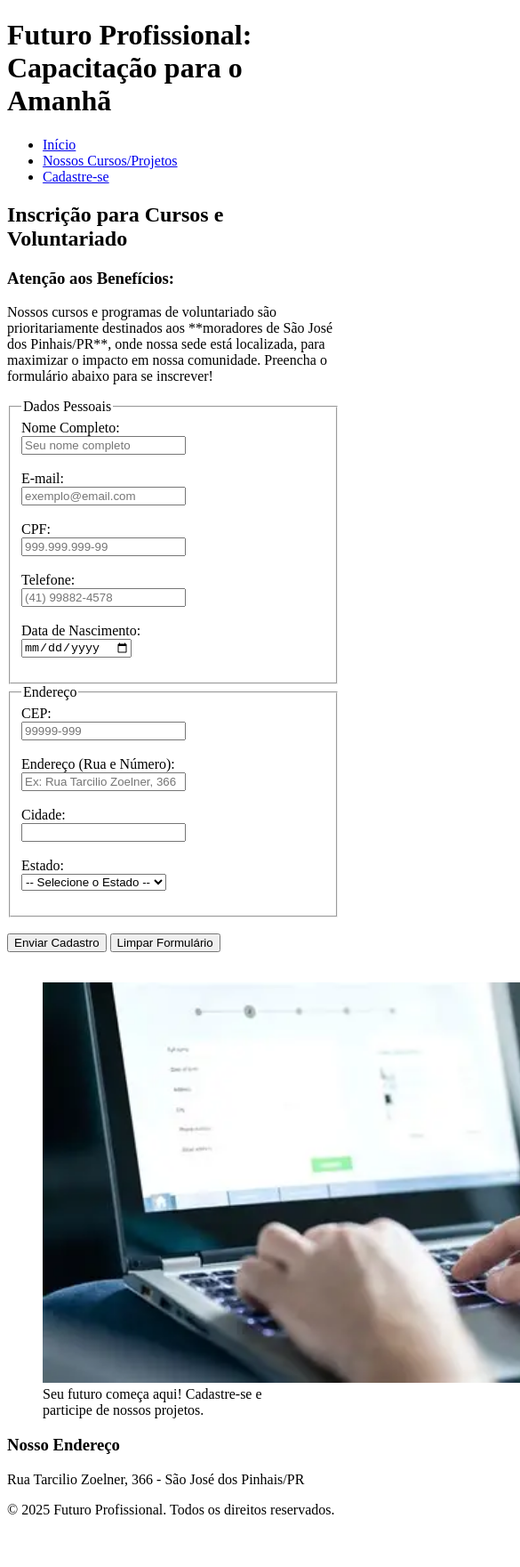
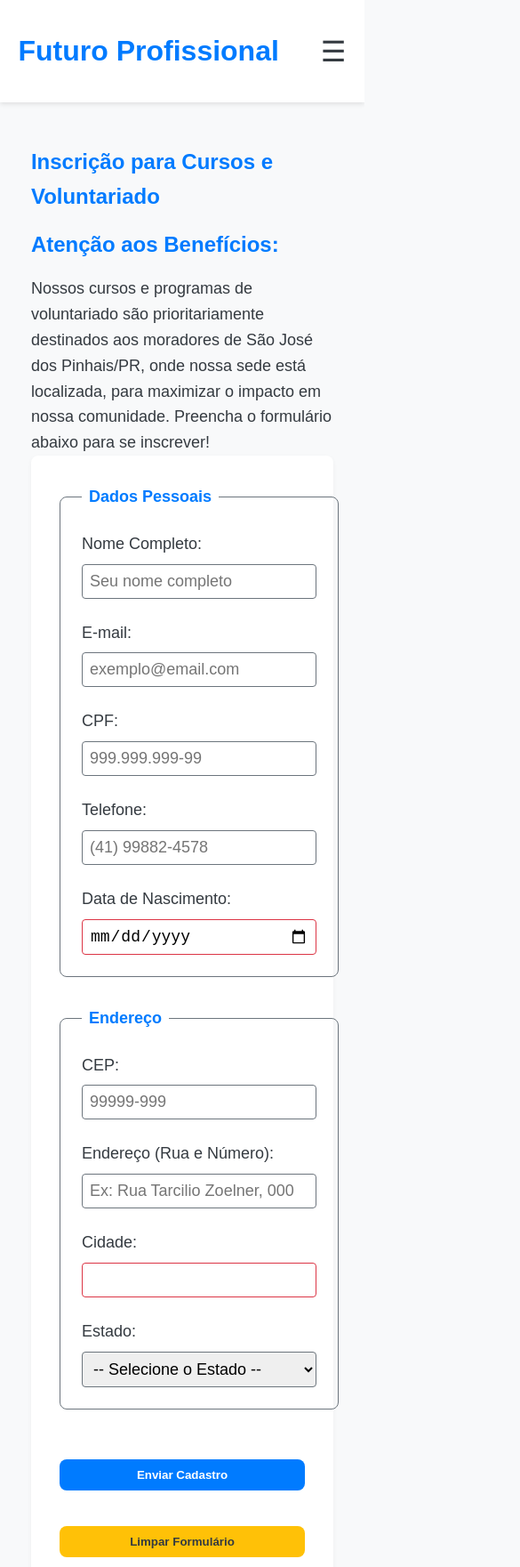
Before and after one commit to yurivinicius-alves/Desenvolvimentoweb, a plain HTML site: page cadastro.html in a window 390 px wide. Shown: the top 1761 px of the page at 89% size, 585 px wide, since content can reach past the window. Before the commit the page ends 1722 px from the top, so only its background shows below. Drawn offline with Linux system fonts and the light colour scheme.

Commit message:
Entrega II: Estilização e Responsividade CSS finalizadas

```diff
--- a/cadastro.html
+++ b/cadastro.html
@@ -3,102 +3,157 @@
 <head>
     <meta charset="UTF-8">
     <meta name="viewport" content="width=device-width, initial-scale=1.0">
+    <link rel="stylesheet" href="main.css">
     <title>Futuro Profissional - Cadastre-se</title>
 </head>
 <body>
     <header>
-        <h1>Futuro Profissional: Capacitação para o Amanhã</h1>
-        <nav>
-            <ul>
+        <div class="container">
+            <nav class="main-nav">
+                <a href="index.html" class="logo">Futuro Profissional</a>
+
+                <button class="menu-toggle" aria-controls="main-menu" aria-expanded="false">
+                    &#9776; </button>
+
+                <ul class="main-menu" id="main-menu">
                     <li><a href="index.html">Início</a></li>
                     <li><a href="projetos.html">Nossos Cursos/Projetos</a></li>
                     <li><a href="cadastro.html">Cadastre-se</a></li>
                 </ul>
             </nav>
+        </div>
     </header>
 
     <main>
+        <div class="container">
+
             <section>
                 <h2>Inscrição para Cursos e Voluntariado</h2>
 
                 <article>
                     <h3>Atenção aos Benefícios:</h3>
-                <p>Nossos cursos e programas de voluntariado são prioritariamente destinados aos **moradores de São José dos Pinhais/PR**, onde nossa sede está localizada, para maximizar o impacto em nossa comunidade. Preencha o formulário abaixo para se inscrever!</p>
+                    <p>Nossos cursos e programas de voluntariado são prioritariamente destinados aos moradores de São José dos Pinhais/PR, onde nossa sede está localizada, para maximizar o impacto em nossa comunidade. Preencha o formulário abaixo para se inscrever!</p>
                 </article>
 
-            <form action="#" method="POST">
+                <form id="cadastroForm" novalidate>
+
 
                     <fieldset>
                         <legend>Dados Pessoais</legend>
 
-                    <label for="nome">Nome Completo:</label><br>
-                    <input type="text" id="nome" name="nome" required minlength="5" placeholder="Seu nome completo"><br><br>
+                        <div class="form-grid">
 
-                    <label for="email">E-mail:</label><br>
-                    <input type="email" id="email" name="email" required placeholder="exemplo@email.com"><br><br>
+                            <div class="form-group grid-span-full">
+                                <label for="nome">Nome Completo:</label>
+                                <input type="text" id="nome" name="nome" required minlength="5" placeholder="Seu nome completo">
+                            </div>
 
-                    <label for="cpf">CPF:</label><br>
-                    <input type="text" id="cpf" name="cpf" required
-                           pattern="\d{3}\.\d{3}\.\d{3}-\d{2}"
-                           title="Formato: 999.999.999-99"
-                           placeholder="999.999.999-99"><br><br>
+                            <div class="form-group grid-span-6">
+                                <label for="email">E-mail:</label>
+                                <input type="email" id="email" name="email" required placeholder="exemplo@email.com">
+                            </div>
 
-                    <label for="telefone">Telefone:</label><br>
+                            <div class="form-group grid-span-6">
+                                <label for="cpf">CPF:</label>
+                                <input type="text" id="cpf" name="cpf" required pattern="\d{3}\.\d{3}\.\d{3}-\d{2}" title="Formato: 999.999.999-99" placeholder="999.999.999-99">
+                            </div>
+
+                            <div class="form-group grid-span-6">
+                                <label for="telefone">Telefone:</label>
                                 <input type="tel" id="telefone" name="telefone" required
                                        pattern="\(\d{2}\) \d{4,5}-\d{4}"
                                        title="Formato: (99) 99999-9999 ou (99) 9999-9999"
-                           placeholder="(41) 99882-4578"><br><br>
+                                       placeholder="(41) 99882-4578">
+                            </div>
 
-                    <label for="dataNasc">Data de Nascimento:</label><br>
-                    <input type="date" id="dataNasc" name="dataNasc" required><br><br>
+                            <div class="form-group grid-span-6">
+                                <label for="dataNasc">Data de Nascimento:</label>
+                                <input type="date" id="dataNasc" name="dataNasc" required>
+                            </div>
+
+                        </div>
                     </fieldset>
 
                     <fieldset>
                         <legend>Endereço</legend>
 
-                    <label for="cep">CEP:</label><br>
+                        <div class="form-grid">
+
+                            <div class="form-group grid-span-6">
+                                <label for="cep">CEP:</label>
                                 <input type="text" id="cep" name="cep" required
                                        pattern="\d{5}-\d{3}"
                                        title="Formato: 99999-999"
-                           placeholder="99999-999"><br><br>
+                                       placeholder="99999-999">
+                            </div>
 
-                    <label for="endereco">Endereço (Rua e Número):</label><br>
-                    <input type="text" id="endereco" name="endereco" required placeholder="Ex: Rua Tarcilio Zoelner, 366"><br><br>
+                            <div class="form-group grid-span-full">
+                                <label for="endereco">Endereço (Rua e Número):</label>
+                                <input type="text" id="endereco" name="endereco" required placeholder="Ex: Rua Tarcilio Zoelner, 000">
+                            </div>
 
-                    <label for="cidade">Cidade:</label><br>
-                    <input type="text" id="cidade" name="cidade" required><br><br>
+                            <div class="form-group grid-span-6">
+                                <label for="cidade">Cidade:</label>
+                                <input type="text" id="cidade" name="cidade" required>
+                            </div>
 
-                    <label for="estado">Estado:</label><br>
+                            <div class="form-group grid-span-6">
+                                <label for="estado">Estado:</label>
                                 <select id="estado" name="estado" required>
                                     <option value="">-- Selecione o Estado --</option>
                                     <option value="AC">Acre</option>
                                     <option value="PR">Paraná</option>
                                     <option value="SP">São Paulo</option>
                                     <option value="RJ">Rio de Janeiro</option>
-                        </select><br><br>
+                                </select>
+                            </div>
+
+                        </div>
                     </fieldset>
 
-                <br>
-                <button type="submit">Enviar Cadastro</button>
-                <button type="reset">Limpar Formulário</button>
+                    <div class="form-actions">
+                        <button type="submit" class="btn btn-primary">Enviar Cadastro</button>
+                        <button type="reset" class="btn btn-secondary">Limpar Formulário</button>
+                    </div>
                 </form>
                 <br>
             </section>
 
             <section>
                 <figure>
-    <img src="assets/images/cadastro.jpg" alt="Pessoa preenchendo um formulário digital." width="700">
+                    <img src="assets/images/cadastro.jpg" alt="Pessoa preenchendo um formulário digital.">
                     <figcaption>Seu futuro começa aqui! Cadastre-se e participe de nossos projetos.</figcaption>
                 </figure>
             </section>
+
+        </div>
     </main>
 
     <footer>
+        <div class="container">
             <section>
                 <h3>Nosso Endereço</h3>
                 <p>Rua Tarcilio Zoelner, 366 - São José dos Pinhais/PR</p>
             </section>
             <p>&copy; 2025 Futuro Profissional. Todos os direitos reservados.</p>
+        </div>
     </footer>
+    <script>
+  document.getElementById('cadastroForm').addEventListener('submit', function(e) {
+    e.preventDefault(); // impede o envio real
+
+    // Aqui você pode adicionar validações se quiser
+    // Exemplo simples: conferir se o campo nome está preenchido
+    const nome = document.getElementById('nome').value.trim();
+    if (nome.length < 3) {
+      alert('Por favor, preencha seu nome corretamente.');
+      return;
+    }
+
+    // Redireciona para a página de sucesso
+    window.location.href = "sucesso.html";
+  });
+</script>
+
 </body>
 </html>
--- /dev/null
+++ b/main.css
@@ -0,0 +1,428 @@
+/* ======================================================= */
+/* 1. BASE E VARIÁVEIS (DESIGN SYSTEM) */
+/* ======================================================= */
+
+:root {
+    /* PALETA DE CORES (Mínimo 8 cores) */
+    --color-primary: #007bff;
+    --color-secondary: #ffc107;
+    --color-accent: #28a745;
+    --color-danger: #dc3545;
+
+    --color-bg-light: #f8f9fa;
+    --color-bg-white: #ffffff;
+    --color-text-dark: #343a40;
+    --color-text-light: #6c757d;
+
+
+    /* TIPOGRAFIA HIERÁRQUICA (Mínimo 5 tamanhos) */
+    --font-family-base: 'Arial', sans-serif;
+
+    --font-size-h1: 3rem;
+    --font-size-h2: 2rem;
+    --font-size-h3: 1.5rem;
+    --font-size-body: 1.125rem; /* AJUSTADO: Aumentado de 1rem (16px) para 1.125rem (18px) */
+    --font-size-small: 0.875rem;
+
+
+    /* SISTEMA DE ESPAÇAMENTO MODULAR (Múltiplos de 8px) */
+    --space-xs: 0.5rem;    /* 8px */
+    --space-sm: 1rem;      /* 16px */
+    --space-md: 1.5rem;    /* 24px */
+    --space-lg: 2rem;      /* 32px */
+    --space-xl: 3rem;      /* 48px */
+    --space-xxl: 4rem;     /* 64px */
+}
+
+/* Reset básico e aplicação das variáveis */
+* {
+    box-sizing: border-box;
+    margin: 0;
+    padding: 0;
+}
+
+body {
+    background-color: var(--color-bg-light);
+    color: var(--color-text-dark);
+    font-family: var(--font-family-base);
+    font-size: var(--font-size-body); /* Usará agora 1.125rem */
+    line-height: 1.6;
+}
+
+h1, h2, h3 {
+    color: var(--color-primary);
+    margin-bottom: var(--space-sm);
+}
+
+h1 { font-size: var(--font-size-h1); }
+h2 { font-size: var(--font-size-h2); }
+h3 { font-size: var(--font-size-h3); }
+
+ul {
+    list-style: none;
+}
+
+a {
+    text-decoration: none;
+    color: var(--color-primary);
+}
+
+a:hover {
+    text-decoration: underline;
+}
+
+img {
+    max-width: 100%;
+    height: auto;
+    display: block;
+}
+
+/* ======================================================= */
+/* 2. LAYOUTS (GRID e ESTRUTURA) */
+/* ======================================================= */
+
+/* ESTRUTURA PRINCIPAL (CSS GRID) */
+body {
+    display: grid;
+    grid-template-rows: auto 1fr auto;
+    min-height: 100vh;
+}
+
+/* Container para centralizar o conteúdo */
+.container {
+    width: 90%;
+    max-width: 1200px;
+    margin: 0 auto;
+    padding: var(--space-sm) 0;
+}
+
+main {
+    padding: var(--space-lg) var(--space-sm);
+}
+
+header {
+    background-color: var(--color-bg-white);
+    padding: var(--space-sm) 0;
+    box-shadow: 0 2px 5px rgba(0, 0, 0, 0.1);
+}
+
+footer {
+    background-color: var(--color-text-dark);
+    color: var(--color-bg-white);
+    padding: var(--space-lg) var(--space-sm);
+    text-align: center;
+}
+
+footer p {
+    margin-top: var(--space-sm);
+    font-size: var(--font-size-small);
+}
+
+footer section {
+    padding-bottom: var(--space-sm);
+    border-bottom: 1px solid var(--color-text-light);
+}
+
+/* GRID DE 12 COLUNAS (Requisito da Entrega II) */
+.grid-12-col {
+    display: grid;
+    grid-template-columns: repeat(12, 1fr);
+    gap: var(--space-md);
+}
+
+.grid-span-6 {
+    grid-column: span 6;
+}
+
+
+/* ======================================================= */
+/* 3. COMPONENTES: NAVEGAÇÃO, CARDS, BOTÕES E FORMULÁRIO */
+/* ======================================================= */
+
+/* NAVEGAÇÃO PRINCIPAL (Flexbox) */
+.main-nav {
+    display: flex;
+    justify-content: space-between;
+    align-items: center;
+}
+
+.logo {
+    color: var(--color-primary);
+    font-size: 2rem;
+    font-weight: bold;
+    text-decoration: none;
+}
+
+.menu-toggle {
+    display: none;
+}
+
+.main-menu {
+    display: flex;
+    gap: var(--space-md);
+}
+
+.main-menu a {
+    text-decoration: none;
+    color: var(--color-text-dark);
+    padding: var(--space-xs);
+    transition: color 0.3s;
+}
+
+.main-menu a:hover,
+.main-menu a:focus {
+    color: var(--color-primary);
+    border-bottom: 2px solid var(--color-secondary);
+}
+
+/* CARDS RESPONSIVOS */
+.card {
+    background-color: var(--color-bg-white);
+    border-radius: var(--space-xs);
+    overflow: hidden;
+    box-shadow: 0 4px 8px rgba(0, 0, 0, 0.1);
+    display: flex;
+    flex-direction: column;
+    margin-bottom: var(--space-lg);
+}
+
+.card img {
+    width: 100%;
+    height: 250px;
+    object-fit: cover;
+}
+
+.card-content {
+    padding: var(--space-md);
+    flex-grow: 1;
+}
+
+.card-content h3 {
+    margin-top: 0;
+}
+
+/* BOTÕES (Requisito: estados visuais) */
+.btn {
+    display: inline-block;
+    padding: var(--space-xs) var(--space-sm);
+    border-radius: var(--space-xs);
+    text-decoration: none;
+    font-weight: bold;
+    text-align: center;
+    transition: background-color 0.3s, opacity 0.3s;
+    border: 2px solid transparent;
+    cursor: pointer;
+    margin-top: var(--space-sm);
+}
+
+.btn-primary {
+    background-color: var(--color-primary);
+    color: var(--color-bg-white);
+}
+
+.btn-primary:hover, .btn-primary:focus {
+    background-color: #0056b3;
+}
+
+.btn-secondary {
+    background-color: var(--color-secondary);
+    color: var(--color-text-dark);
+}
+
+.btn-secondary:hover, .btn-secondary:focus {
+    background-color: #ffda6a;
+}
+
+/* LINKS DO FOOTER */
+footer a {
+    color: var(--color-bg-light);
+    text-decoration: none;
+}
+
+/* === FORMULÁRIOS (GRID e COMPONENTES) === */
+
+form {
+    background-color: var(--color-bg-white);
+    padding: var(--space-lg);
+    border-radius: var(--space-xs);
+    box-shadow: 0 2px 5px rgba(0, 0, 0, 0.05);
+    margin-bottom: var(--space-lg);
+}
+
+fieldset {
+    border: 1px solid var(--color-text-light);
+    padding: var(--space-md);
+    margin-bottom: var(--space-lg);
+    border-radius: var(--space-xs);
+}
+
+legend {
+    font-size: var(--font-size-lg);
+    font-weight: bold;
+    color: var(--color-primary);
+    padding: 0 var(--space-xs);
+}
+
+.form-grid {
+    display: grid;
+    grid-template-columns: repeat(12, 1fr);
+    gap: var(--space-md);
+}
+
+.form-group {
+    display: flex;
+    flex-direction: column;
+    grid-column: span 12;
+}
+
+/* Campos de largura total para o Form */
+.form-grid .grid-span-full {
+    grid-column: span 12;
+}
+
+/* Campos de meia largura (6/12) para o Form - Desktop First */
+@media screen and (min-width: 769px) {
+    .form-grid .grid-span-6 {
+        grid-column: span 6;
+    }
+}
+
+
+/* Estilo dos Inputs, Selects e Textareas */
+input[type="text"],
+input[type="email"],
+input[type="tel"],
+input[type="date"],
+select,
+textarea {
+    width: 100%;
+    padding: var(--space-xs);
+    margin-top: var(--space-xs);
+    border: 1px solid var(--color-text-light);
+    border-radius: 4px;
+    /* Usa a nova variável aumentada */
+    font-size: var(--font-size-body);
+    transition: border-color 0.3s, box-shadow 0.3s;
+}
+
+/* Foco e Validação (Requisito: estados visuais) */
+input:focus, select:focus, textarea:focus {
+    border-color: var(--color-primary);
+    box-shadow: 0 0 0 0.2rem rgba(0, 123, 255, 0.25);
+    outline: none;
+}
+
+/* Estilização para erros (validação nativa do HTML) */
+input:invalid:not(:focus):not(:placeholder-shown) {
+    border-color: var(--color-danger);
+}
+
+/* Botoões de Ação do Formulário (Flexbox) */
+.form-actions {
+    display: flex;
+    gap: var(--space-md);
+    padding-top: var(--space-sm);
+}
+
+/* === AJUSTE DE IMAGEM === */
+/* Ajuste de Imagem de Destaque na Página Inicial (index.html) */
+main article figure img {
+    max-width: 60%; /* Diminui a imagem para 60% da largura original */
+    margin: var(--space-md) auto; /* Centraliza a imagem horizontalmente */
+    border-radius: var(--space-xs);
+    box-shadow: 0 4px 8px rgba(0, 0, 0, 0.1);
+    display: block; /* Garante que a imagem se comporte bem com margin: auto */
+}
+
+
+/* ======================================================= */
+/* 4. BREAKPOINTS (RESPONSIVIDADE) - 5 Breapoints */
+/* ======================================================= */
+
+/* Mobile (Padrão: max-width 768px) */
+@media screen and (max-width: 768px) {
+
+    /* Mobile: Reduz o tamanho de h1 */
+    h1 { font-size: 2rem; }
+    h2 { font-size: 1.5rem; }
+
+    /* Mobile: Cards e Grid geral ocupam a largura total (12 colunas) */
+    .grid-span-6 {
+        grid-column: span 12 !important;
+    }
+
+    /* Mobile: Menu (Ocultar botão, mostrar menu na vertical) */
+    .menu-toggle {
+        display: block;
+        background: none;
+        border: none;
+        color: var(--color-text-dark);
+        font-size: var(--space-lg);
+        cursor: pointer;
+    }
+
+    .main-menu {
+        display: none;
+        flex-direction: column;
+
+        position: absolute;
+        top: 75px;
+        left: 0;
+        width: 100%;
+
+        background-color: var(--color-bg-white);
+        box-shadow: 0 5px 10px rgba(0, 0, 0, 0.1);
+        z-index: 10;
+
+        padding: var(--space-sm) 0;
+    }
+
+    .main-menu li {
+        border-bottom: 1px solid var(--color-bg-light);
+    }
+
+    .main-menu a {
+        display: block;
+        padding: var(--space-sm) var(--space-lg);
+    }
+
+    /* Mobile: Formulário - Botões empilhados */
+    .form-actions {
+        flex-direction: column;
+    }
+
+    .form-actions .btn {
+        width: 100%;
+        margin: var(--space-xs) 0;
+    }
+
+    /* Garante que a imagem principal não fique pequena demais em mobile */
+    main article figure img {
+        max-width: 90%;
+    }
+}
+
+/* Breakpoint 1: Tablet em paisagem (769px a 992px) */
+@media screen and (min-width: 769px) and (max-width: 992px) {
+    /* Cards e Formulário já estão em 2 colunas */
+    .container {
+        width: 95%;
+    }
+}
+
+/* Breakpoint 2: Desktop médio (993px a 1200px) */
+@media screen and (min-width: 993px) and (max-width: 1200px) {
+    /* Mantém o layout de desktop. */
+}
+
+/* Breakpoint 3: Desktop grande (1201px a 1400px) */
+@media screen and (min-width: 1201px) and (max-width: 1400px) {
+    /* Ajustes para telas maiores */
+}
+
+/* Breakpoint 4: Ultra Large Desktop (acima de 1400px) */
+@media screen and (min-width: 1401px) {
+    .container {
+        max-width: 1400px;
+    }
+}
```
Also changed, not shown: Index.html (+18 -5 lines), projetos.html (+38 -36 lines), sucesso.html (added, +87 -0 lines). Lines whose indentation alone changed are shown as unchanged.
